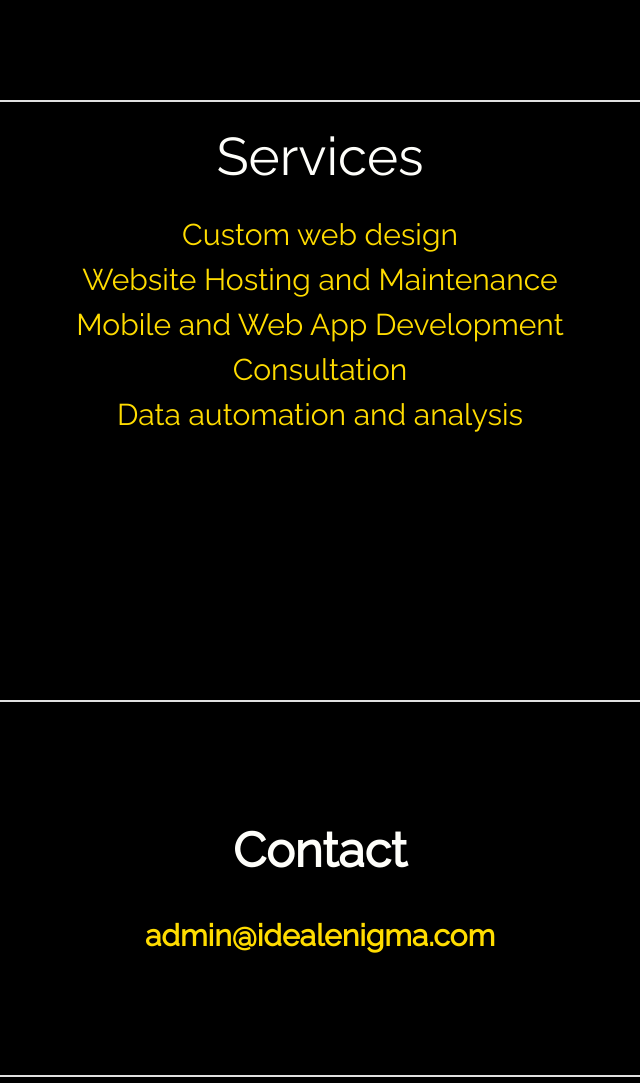
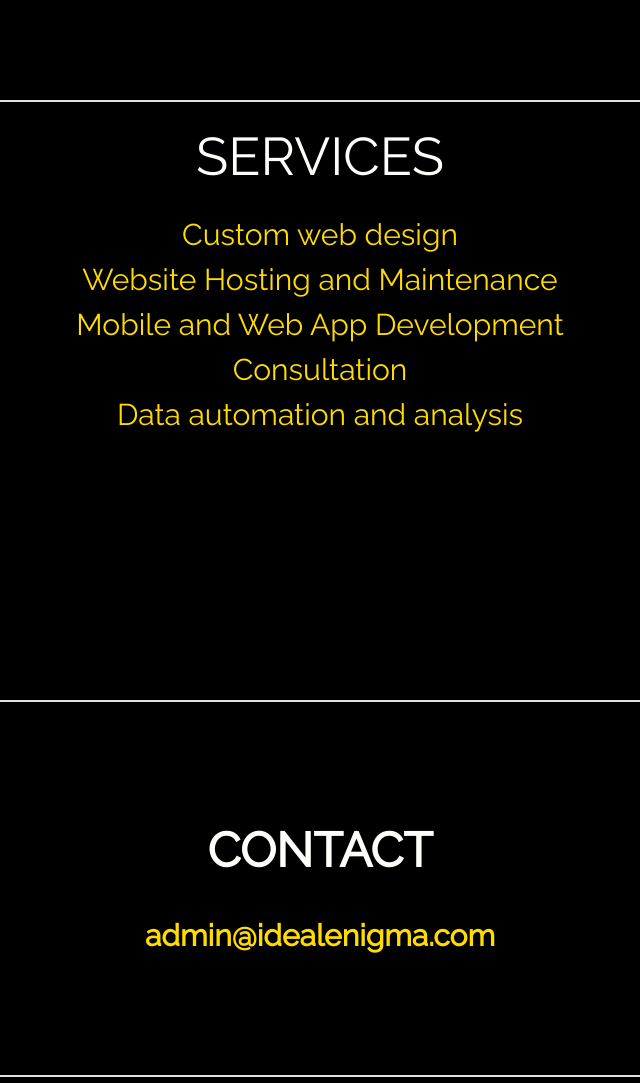
Before and after one commit to IdealEnigma/idealenigma.github.io, a plain HTML site: page index.html in a window 1280 px wide. Shown: the part 800-1883 px from the top of the page, without its empty margins (320-960 px from the left). Drawn offline with nearby package versions, Linux system fonts and the light colour scheme.

Commit message:
changed titles to capital letters

```diff
--- a/index.html
+++ b/index.html
@@ -38,7 +38,7 @@
     <div class="primary-content" id="services">
         <!-- <p class="intro"></p> -->
         <div>
-            <h2>Services</h2>
+            <h2>SERVICES</h2>
             <p class="services-tag"></p>
             <div class="item">
                 <a class="item-link" href="#services">Custom web design</a>
@@ -62,7 +62,7 @@
 
     <div class="secondary-content" id="secondary-content">
         <div class="contact">
-            <h1> Contact </h1>
+            <h1> CONTACT </h1>
             <h3> <a href="mailto:admin@idealenigma.com">admin@idealenigma.com</a>
         </div>
     </div>
```
